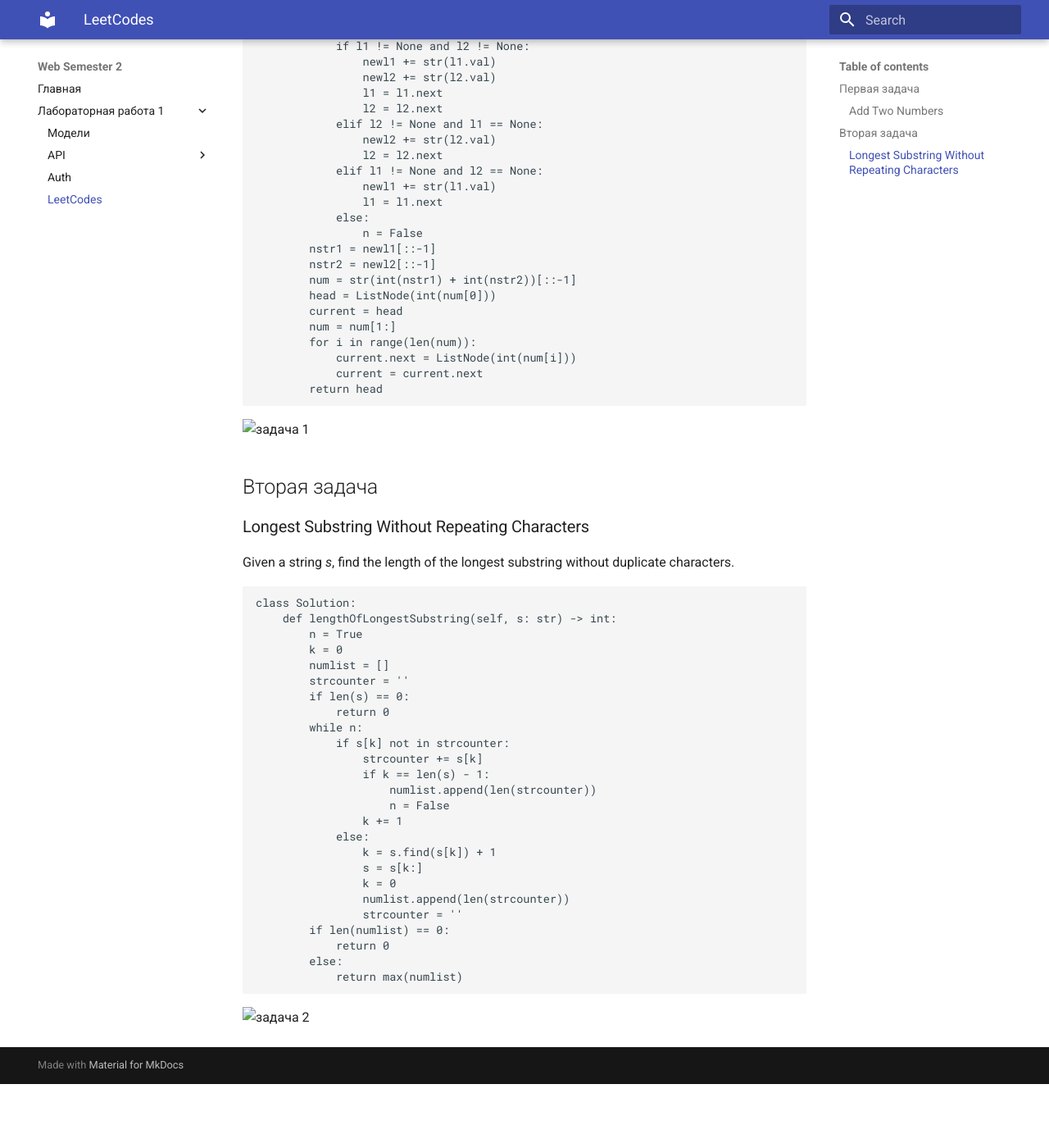
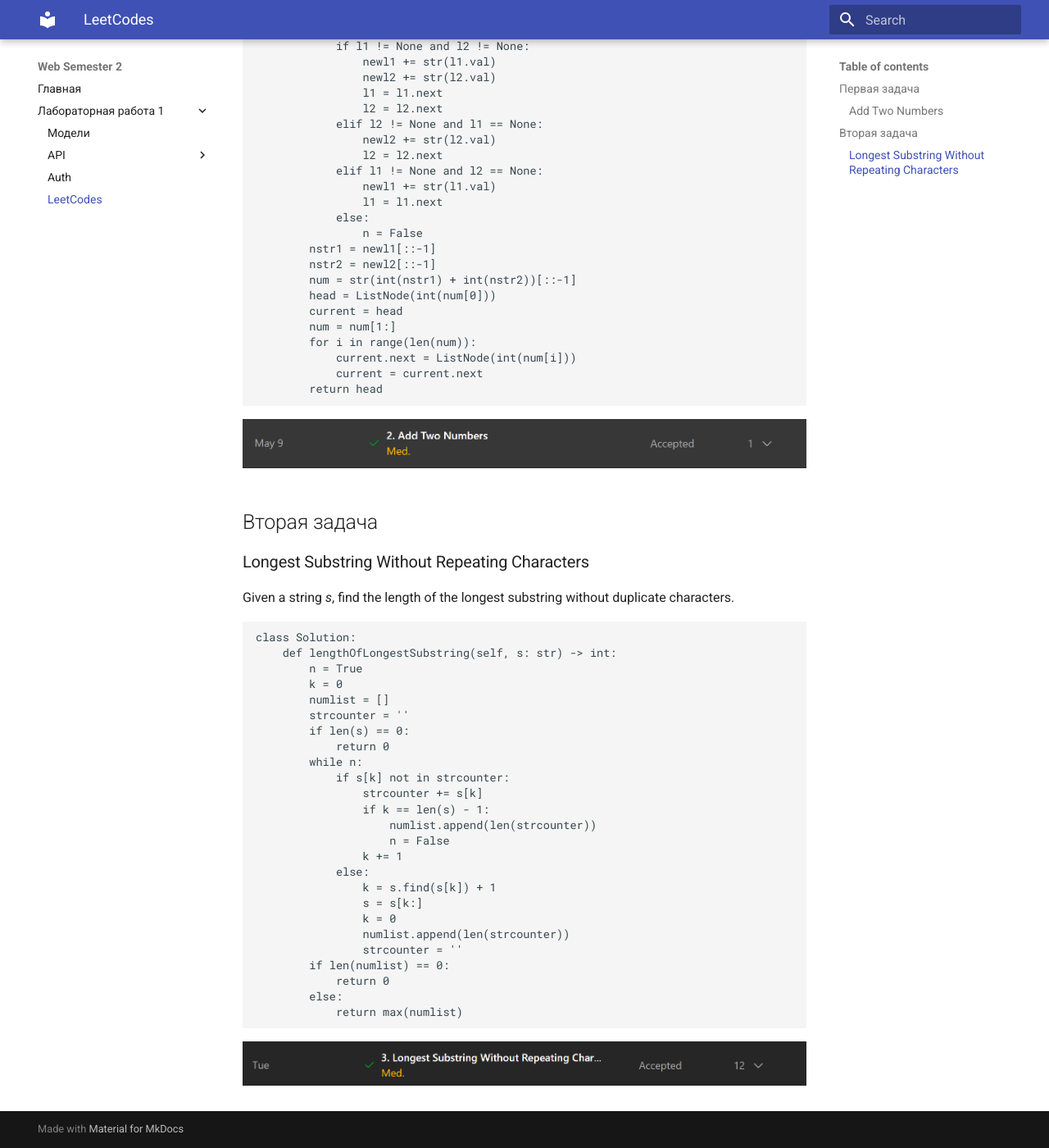
Before and after one commit to Taymurazzzz/web_docs, an MkDocs documentation site: the page built from docs/leetcode.md, in a window 1280 px wide and 1400 px high, scrolled down 489 px. Shown: the whole window at 82% size. Built offline with MkDocs 1.6.1 and Material for MkDocs 9.7.7, drawn with Linux system fonts in a browser that asks for light colours; before the commit the page ends 1811 px from its top, so only the background shows below that.

Commit message:
add leetcodes

````diff
--- a/docs/leetcode.md
+++ b/docs/leetcode.md
@@ -36,7 +36,7 @@ class Solution:
             current = current.next
         return head
 ```
-![задача 1](assets/img/leet1.png)
+![задача 1](https://github.com/Taymurazzzz/web_docs/blob/main/docs/assets/images/leet1.PNG?raw=true)
 ## Вторая задача
 ### Longest Substring Without Repeating Characters
 Given a string *s*, find the length of the longest substring without duplicate characters.
@@ -67,4 +67,4 @@ class Solution:
         else:
             return max(numlist)
 ```
-![задача 2](assets/img/leet2.png)
+![задача 2](https://github.com/Taymurazzzz/web_docs/blob/main/docs/assets/images/leet2.PNG?raw=true)
--- a/mkdocs.yml
+++ b/mkdocs.yml
@@ -25,6 +25,7 @@ plugins:
         python:
           paths: [../lab1]  # где лежит код FastAPI
   - autorefs
+  - glightbox
 
 extra_css:
   - stylesheets/extra.css
````
